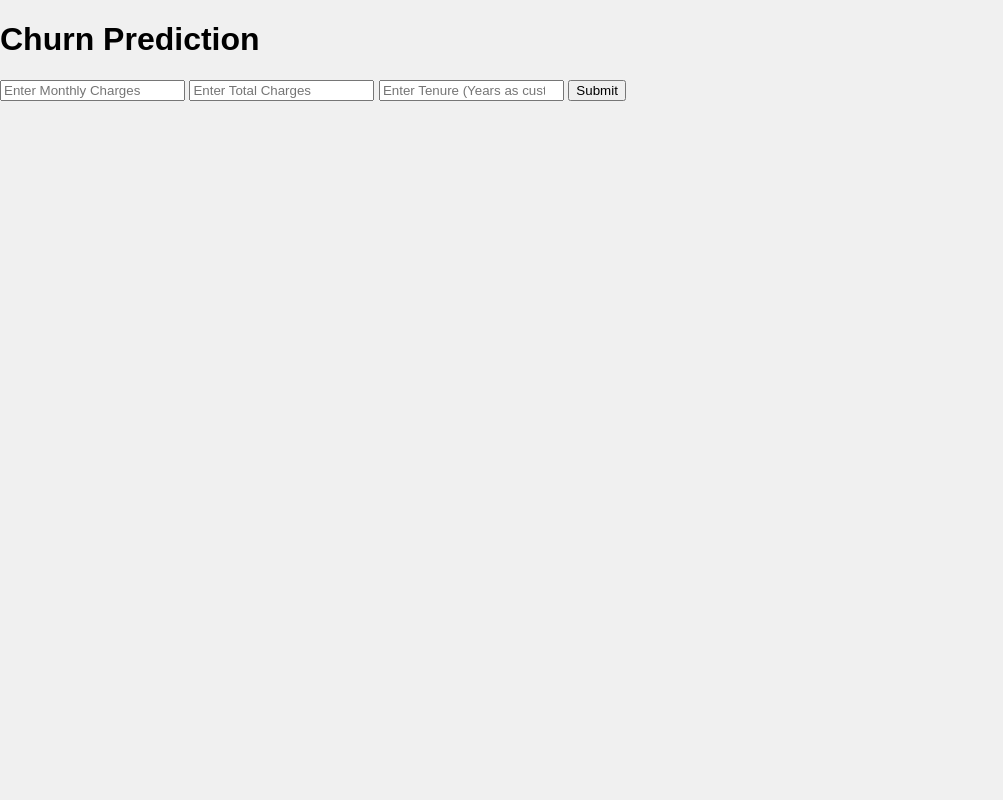
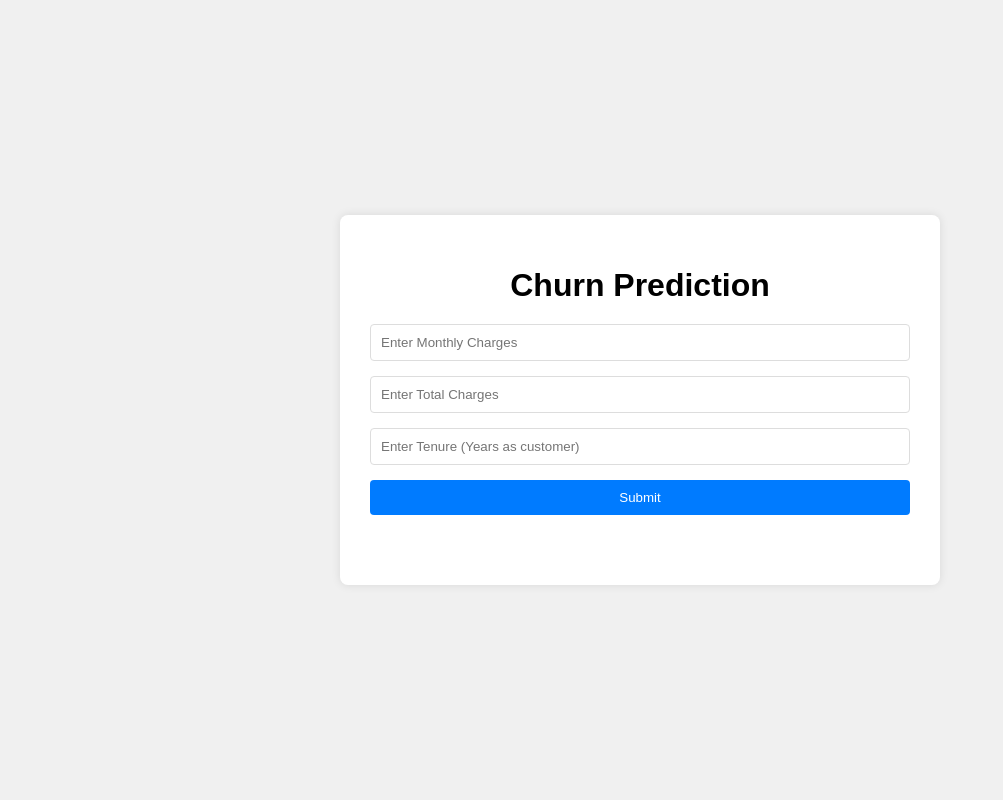
Before and after one commit to DerekAmuna/AI_Engineer_Assessments, a Flask app: page / in a window 1280 px wide. Shown: the whole page, without its empty margins (0-1003 px from the left). Run offline with Flask 3, Linux system fonts and the light colour scheme.

Commit message:
formatting

```diff
--- a/Week_4/app.py
+++ b/Week_4/app.py
@@ -1,5 +1,4 @@
 import pickle
-
 import pandas as pd
 from flask import Flask, jsonify, render_template, request
 
@@ -13,47 +12,48 @@ def home():
 
 @app.route("/predict", methods=["POST"])
 def predict():
+    try:
+        input_data = pd.DataFrame(
+            {
+                "MonthlyCharges": [float(request.form["MonthlyCharges"])],
+                "TotalCharges": [float(request.form["TotalCharges"])],
+                "tenure": [int(request.form["tenure"])],
+                "gender": ["Male"],
+                "SeniorCitizen": [0],
+                "Partner": ["Yes"],
+                "Dependents": ["No"],
+                "PhoneService": ["Yes"],
+                "MultipleLines": ["No phone service"],
+                "InternetService": ["DSL"],
+                "OnlineSecurity": ["No"],
+                "OnlineBackup": ["Yes"],
+                "DeviceProtection": ["No"],
+                "TechSupport": ["No"],
+                "StreamingTV": ["No"],
+                "StreamingMovies": ["No"],
+                "Contract": ["One year"],
+                "PaperlessBilling": ["Yes"],
+                "PaymentMethod": ["Bank transfer (automatic)"],
+            }
+        )
+        result = run_model(input_data)
 
-    input_data = pd.DataFrame(
-        {
-            # request these from the form
-            "MonthlyCharges": [float(request.form["MonthlyCharges"])],
-            "TotalCharges": [float(request.form["TotalCharges"])],
-            "tenure": [int(request.form["tenure"])],
-            # making static to reduce complexity from user side
-            "gender": ["Male"],
-            "SeniorCitizen": [0],
-            "Partner": ["Yes"],
-            "Dependents": ["No"],
-            "PhoneService": ["Yes"],
-            "MultipleLines": ["No phone service"],
-            "InternetService": ["DSL"],
-            "OnlineSecurity": ["No"],
-            "OnlineBackup": ["Yes"],
-            "DeviceProtection": ["No"],
-            "TechSupport": ["No"],
-            "StreamingTV": ["No"],
-            "StreamingMovies": ["No"],
-            "Contract": ["One year"],
-            "PaperlessBilling": ["Yes"],
-            "PaymentMethod": ["Bank transfer (automatic)"],
-        }
-    )
-    result = run_model(input_data)
-
-    if result:
-        return jsonify({"prediction": "Customer Will Churn"})
-    else:
-        return jsonify({"prediction": "Customer Will Not Churn"})
+        if result:
+            return jsonify({"prediction": "Customer Will Churn"})
+        else:
+            return jsonify({"prediction": "Customer Will Not Churn"})
+    except (ValueError, TypeError) as e:
+        return jsonify({"error": str(e)}), 500
 
 
 def run_model(data: pd.DataFrame) -> int:
-
-    with open("model.pkl", "rb") as file:
-        model = pickle.load(file)
-
-    prediction = model.predict(data)
-    return prediction[0]
+    try:
+        with open("model.pkl", "rb") as file:
+            model = pickle.load(file)
+        prediction = model.predict(data)
+        return prediction[0]
+    except Exception as e:
+        raise Exception(f"Model prediction failed: {str(e)}")
 
 
 if __name__ == "__main__":
--- a/Week_4/static/css/main.css
+++ b/Week_4/static/css/main.css
@@ -4,3 +4,60 @@ body {
     padding: 0;
     font-family: sans-serif;
 }
+
+.container {
+    width: 100%;
+    min-height: 100vh;
+    display: flex;
+    justify-content: center;
+    align-items: center;
+}
+
+.content-wrapper {
+    width: 100%;
+    max-width: 600px;
+    padding: 20px;
+}
+
+.content {
+    background-color: #fff;
+    padding: 30px;
+    border-radius: 8px;
+    box-shadow: 0 0 10px rgba(0,0,0,0.1);
+}
+
+form {
+    display: flex;
+    flex-direction: column;
+    gap: 15px;
+}
+
+input {
+    padding: 10px;
+    border: 1px solid #ddd;
+    border-radius: 4px;
+}
+
+button {
+    padding: 10px;
+    background-color: #007bff;
+    color: white;
+    border: none;
+    border-radius: 4px;
+    cursor: pointer;
+}
+
+button:hover {
+    background-color: #0056b3;
+}
+
+#result {
+    margin-top: 20px;
+    padding: 10px;
+    text-align: center;
+}
+
+h1 {
+    text-align: center;
+    margin-bottom: 20px;
+}
--- a/Week_4/templates/index.html
+++ b/Week_4/templates/index.html
@@ -5,6 +5,8 @@
 {%endblock%}
 
 {%block body%}
+<div class="container">
+    <div class="content-wrapper">
         <div class="content">
             <h1>Churn Prediction</h1>
             <form id="predictionForm" action="/predict" method="post">
@@ -14,6 +16,10 @@
                 <button type="submit">Submit</button>
             </form>
             <div id="result"></div>
+        </div>
+    </div>
+</div>
+
 <script>
     document.getElementById('predictionForm').onsubmit = function(event) {
         event.preventDefault();
@@ -28,5 +34,4 @@
         });
     };
 </script>
-</div>
 {%endblock%}
```
Lines whose indentation alone changed are shown as unchanged.
